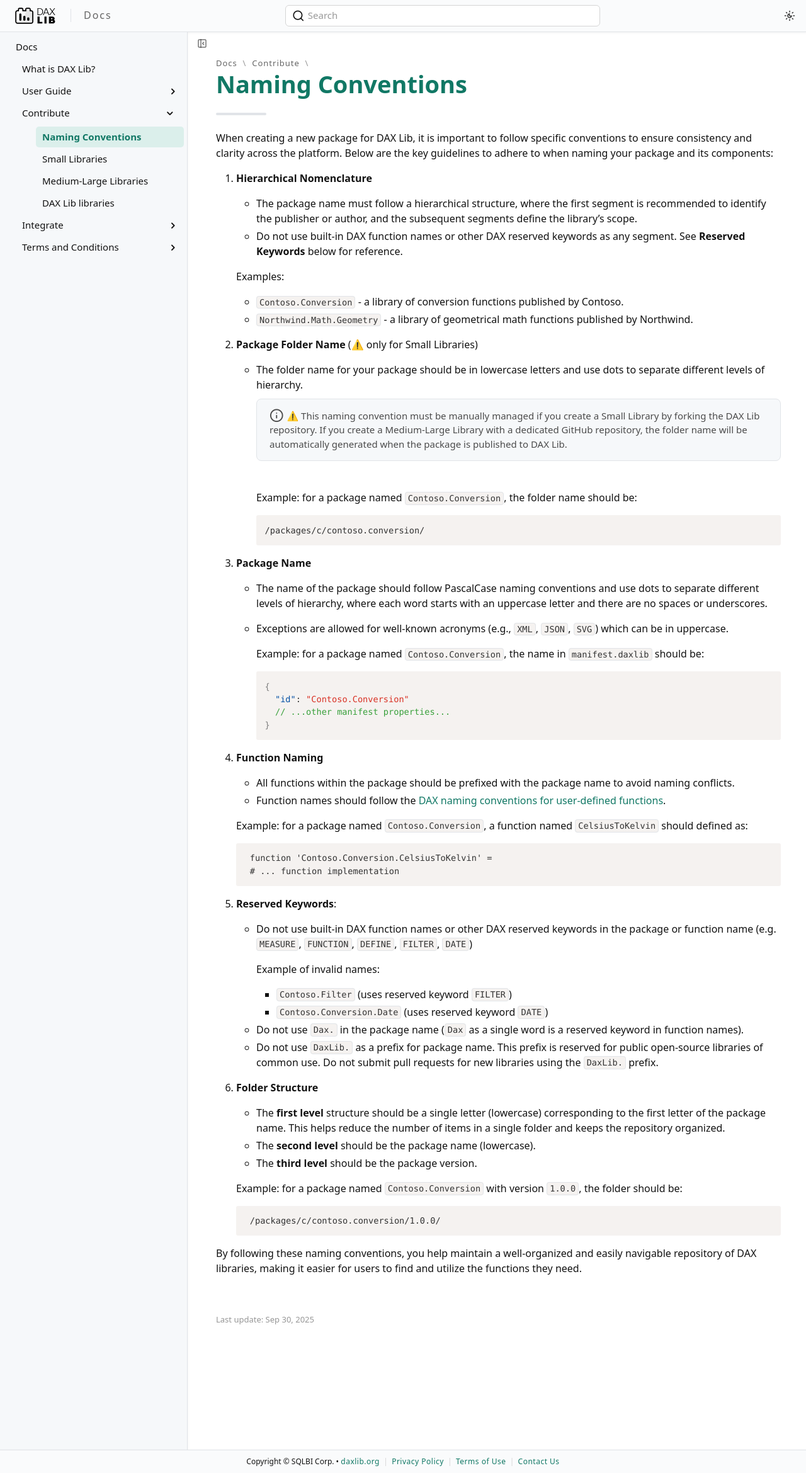
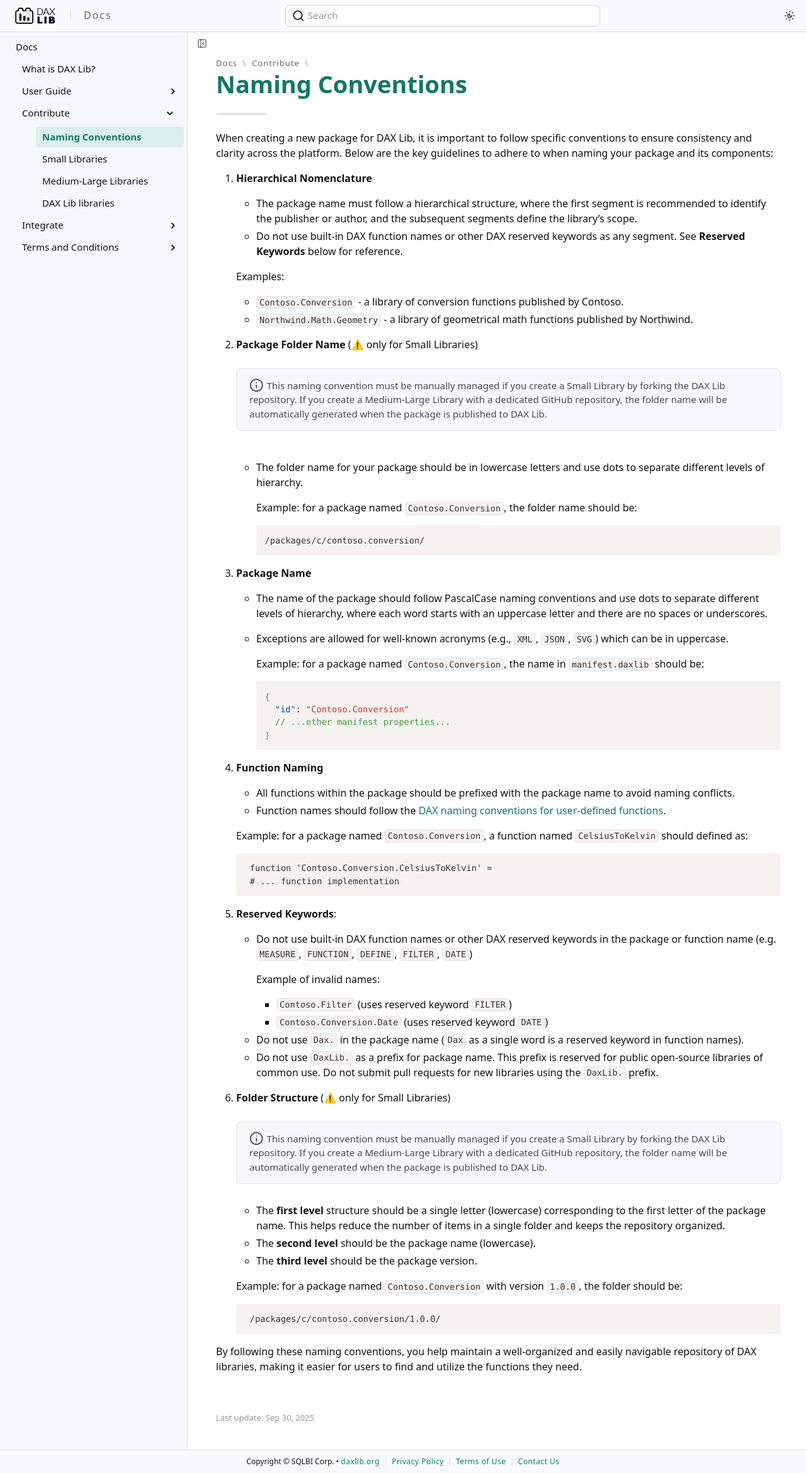
Before and after one commit to EvaluationContext/daxlib-docs, a Jekyll site: the page built from _mydocs/contribute/naming-conventions.md, in a window 1280 px wide. Shown: the whole page at 63% size. Built offline with Jekyll 4.4.1, drawn with Linux system fonts in a browser that asks for light colours; cached includes are drawn as plain includes; some web fonts are replaced.

Commit message:
Clarify naming conventions for package folder structure and reserved keywords

```diff
--- a/_mydocs/contribute/naming-conventions.md
+++ b/_mydocs/contribute/naming-conventions.md
@@ -21,9 +21,9 @@ When creating a new package for DAX Lib, it is important to follow specific conv
 
 2. **Package Folder Name** (⚠️ only for Small Libraries)
 
+      > This naming convention must be manually managed if you create a Small Library by forking the DAX Lib repository. If you create a Medium-Large Library with a dedicated GitHub repository, the folder name will be automatically generated when the package is published to DAX Lib.
+
     - The folder name for your package should be in lowercase letters and use dots to separate different levels of hierarchy.
-      > **⚠️**
-      > This naming convention must be manually managed if you create a Small Library by forking the DAX Lib repository. If you create a Medium-Large Library with a dedicated GitHub repository, the folder name will be automatically generated when the package is published to DAX Lib.
 
       Example: for a package named `Contoso.Conversion`, the folder name should be:
 
@@ -68,8 +68,8 @@ When creating a new package for DAX Lib, it is important to follow specific conv
     - Do not use `Dax.` in the package name (`Dax` as a single word is a reserved keyword in function names).
     - Do not use `DaxLib.` as a prefix for package name. This prefix is reserved for public open-source libraries of common use. Do not submit pull requests for new libraries using the `DaxLib.` prefix.
 
-6. **Folder Structure**
-
+6. **Folder Structure** (⚠️ only for Small Libraries)
+    > This naming convention must be manually managed if you create a Small Library by forking the DAX Lib repository. If you create a Medium-Large Library with a dedicated GitHub repository, the folder name will be automatically generated when the package is published to DAX Lib.
    - The **first level** structure should be a single letter (lowercase) corresponding to the first letter of the package name. This helps reduce the number of items in a single folder and keeps the repository organized.
    - The **second level** should be the package name (lowercase).
    - The **third level** should be the package version.
```
